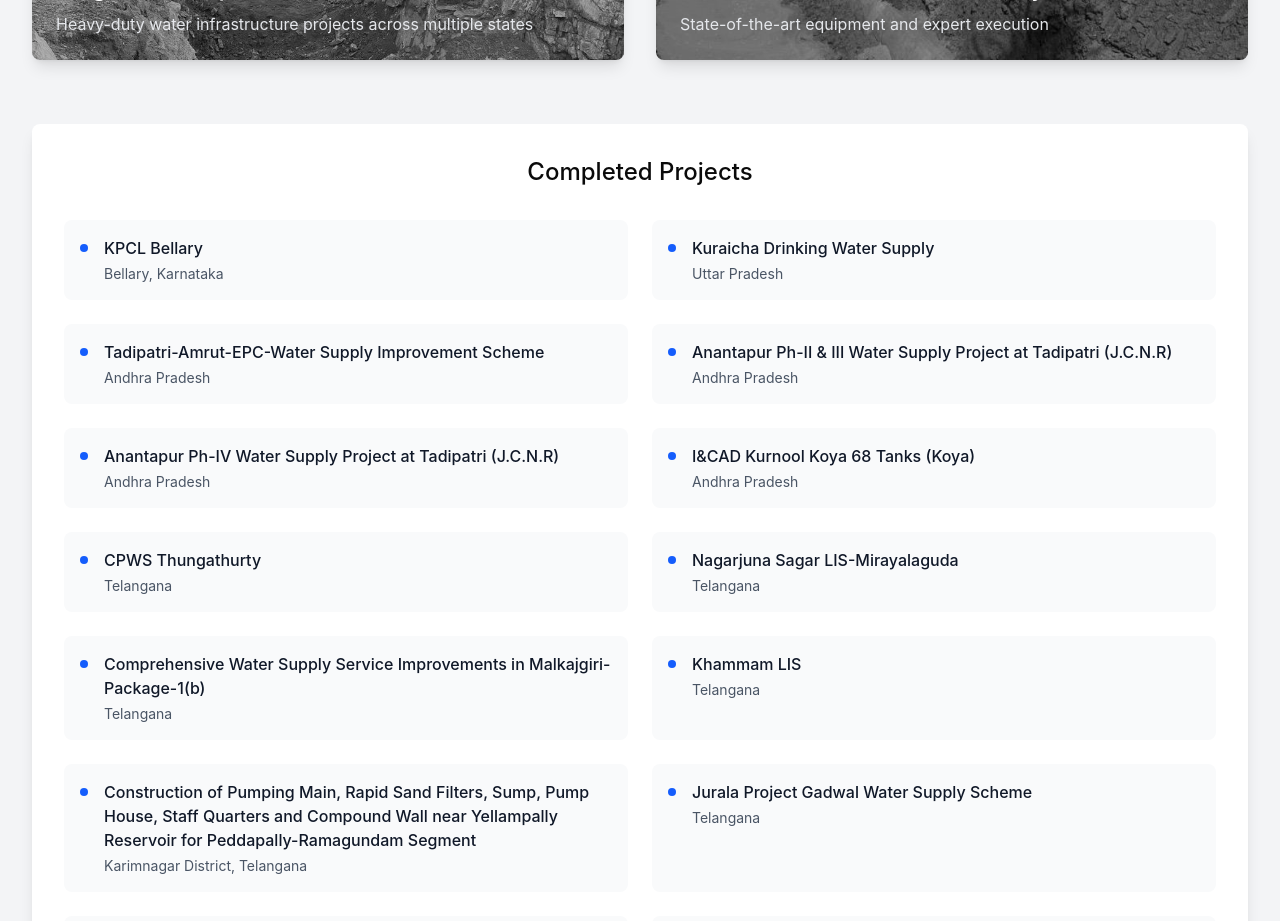
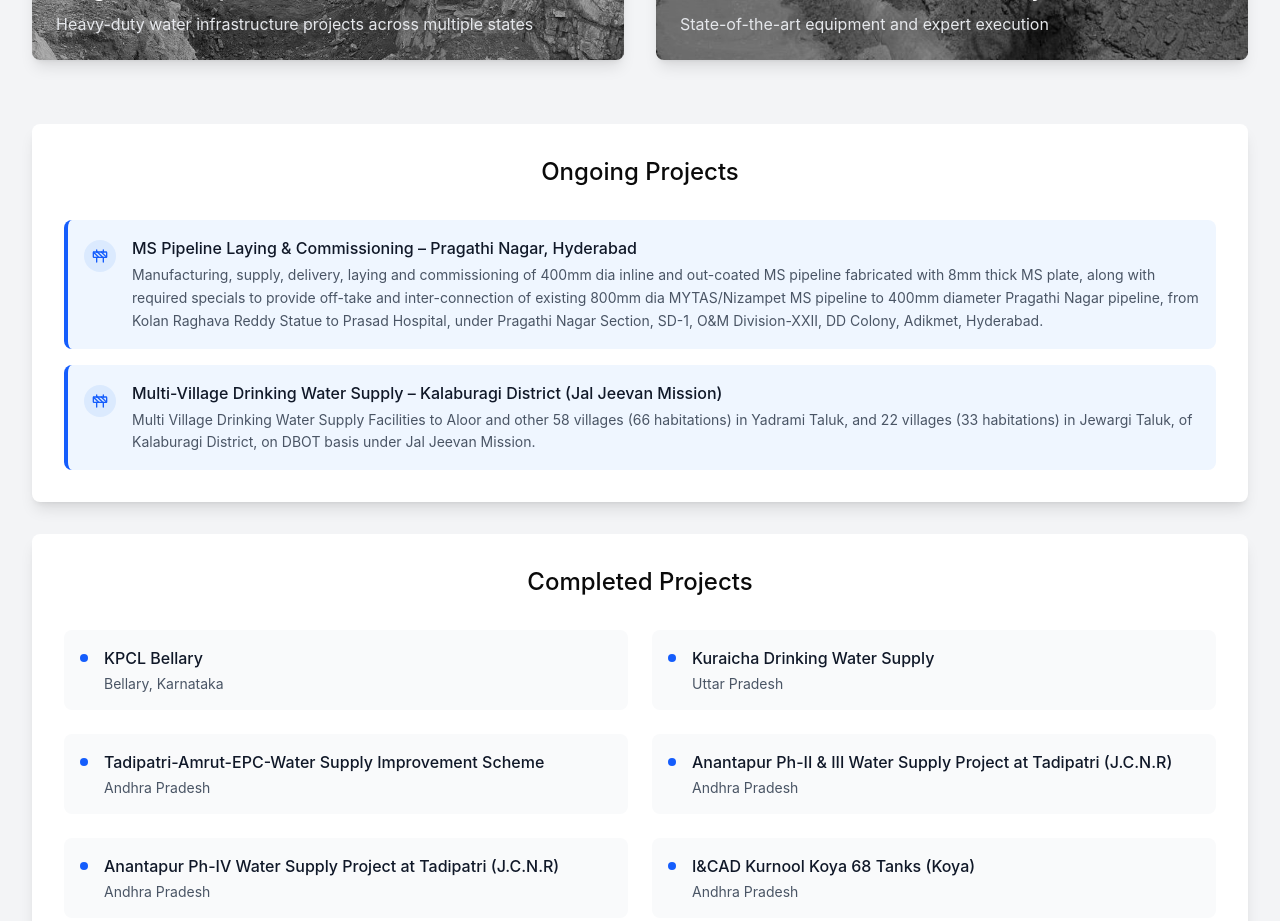
Before and after one commit to Vamsi-054/krishnaenterprises, a React (Vite) app: page / in a window 1280 px wide. Shown: the part 4640-5561 px from the top of the page. Built offline with nearby package versions, Linux system fonts and the light colour scheme.

Commit message:
Implement ongoing projects display in ProjectGallery
Added a section to display ongoing projects with details.

```diff
--- a/src/app/components/ProjectGallery.tsx
+++ b/src/app/components/ProjectGallery.tsx
@@ -1,7 +1,21 @@
 import krishnapic1 from '@/assets/krishnapic1.png';
 import krishnapic2 from '@/assets/krishnapic2.png';
+import { Construction } from 'lucide-react';
 
 export function ProjectGallery() {
+  const ongoingProjects = [
+    {
+      name: 'MS Pipeline Laying & Commissioning – Pragathi Nagar, Hyderabad',
+      location:
+        'Manufacturing, supply, delivery, laying and commissioning of 400mm dia inline and out-coated MS pipeline fabricated with 8mm thick MS plate, along with required specials to provide off-take and inter-connection of existing 800mm dia MYTAS/Nizampet MS pipeline to 400mm diameter Pragathi Nagar pipeline, from Kolan Raghava Reddy Statue to Prasad Hospital, under Pragathi Nagar Section, SD-1, O&M Division-XXII, DD Colony, Adikmet, Hyderabad.',
+    },
+    {
+      name: 'Multi-Village Drinking Water Supply – Kalaburagi District (Jal Jeevan Mission)',
+      location:
+        'Multi Village Drinking Water Supply Facilities to Aloor and other 58 villages (66 habitations) in Yadrami Taluk, and 22 villages (33 habitations) in Jewargi Taluk, of Kalaburagi District, on DBOT basis under Jal Jeevan Mission.',
+    },
+  ];
+
   const projects = [
     { name: 'KPCL Bellary', location: 'Bellary, Karnataka' },
     { name: 'Kuraicha Drinking Water Supply', location: 'Uttar Pradesh' },
@@ -60,7 +74,30 @@
           </div>
         </div>
 
-        {/* Projects List */}
+        {/* Ongoing Projects */}
+        <div className="bg-white rounded-lg shadow-lg p-8 mb-8">
+          <h3 className="text-2xl mb-8 text-center">Ongoing Projects</h3>
+          <div className="space-y-4">
+            {ongoingProjects.map((project, index) => (
+              <div
+                key={index}
+                className="flex items-start gap-4 p-4 bg-blue-50 rounded-lg border-l-4 border-blue-600"
+              >
+                <div className="flex-shrink-0 mt-1">
+                  <div className="flex items-center justify-center w-8 h-8 rounded-full bg-blue-100">
+                    <Construction className="w-4 h-4 text-blue-600" />
+                  </div>
+                </div>
+                <div>
+                  <h4 className="text-base mb-1 text-gray-900">{project.name}</h4>
+                  <p className="text-sm text-gray-600 leading-relaxed">{project.location}</p>
+                </div>
+              </div>
+            ))}
+          </div>
+        </div>
+
+        {/* Completed Projects */}
         <div className="bg-white rounded-lg shadow-lg p-8">
           <h3 className="text-2xl mb-8 text-center">Completed Projects</h3>
           <div className="grid md:grid-cols-2 gap-6">
```
